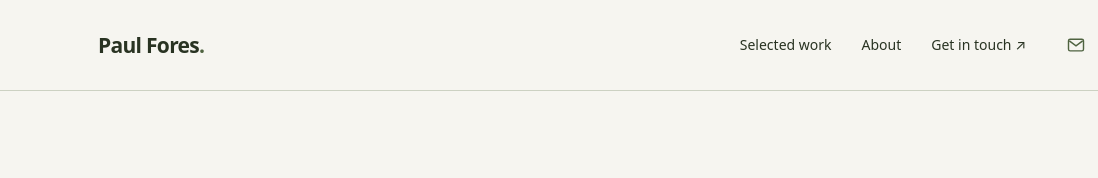
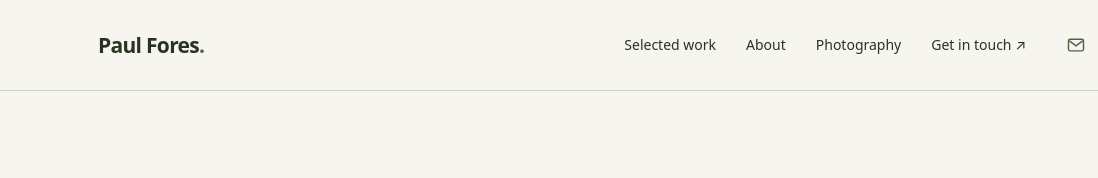
Before and after one commit to fuzzcaminski/fuzzcaminski.github.io, a plain HTML site: page index.html in a window 1280 px wide. Shown: the top 178 px of the page, 0-1098 px from the left. Drawn offline with Linux system fonts and the light colour scheme.

Commit message:
Link the fuzzkamera photography portfolio

```diff
--- a/index.html
+++ b/index.html
@@ -9,7 +9,7 @@
 /* Shared vertical rhythm, matching each selected-work entry. */
 :root{--section-space:35px}section,.about-band .about,#contact{padding-top:var(--section-space);padding-bottom:var(--section-space)}.case{padding-top:var(--section-space);padding-bottom:var(--section-space)}.about-band .skills{margin-bottom:0}
 </style></head>
-<body><a class="skip" href="#main">Skip to content</a><header><nav class="wrap" aria-label="Main navigation"><a class="wordmark" href="#">Paul Fores<span>.</span></a><div class="links"><a href="#work">Selected work</a><a href="#about">About</a><a href="#contact">Get in touch ↗</a></div><div class="social-links" aria-label="Contact and profiles">
+<body><a class="skip" href="#main">Skip to content</a><header><nav class="wrap" aria-label="Main navigation"><a class="wordmark" href="#">Paul Fores<span>.</span></a><div class="links"><a href="#work">Selected work</a><a href="#about">About</a><a href="photography.html">Photography</a><a href="#contact">Get in touch ↗</a></div><div class="social-links" aria-label="Contact and profiles">
 <a href="mailto:paulfores@gmail.com" aria-label="Email me" title="Email me"><svg viewBox="0 0 24 24" aria-hidden="true"><rect x="3" y="5" width="18" height="14" rx="2" fill="none" stroke="currentColor" stroke-width="1.7"/><path d="m4 7 8 6 8-6" fill="none" stroke="currentColor" stroke-width="1.7"/></svg></a>
 <a href="https://www.linkedin.com/in/paulfores/" aria-label="LinkedIn profile" title="LinkedIn"><svg viewBox="0 0 24 24" aria-hidden="true"><path fill="currentColor" d="M5 3a2 2 0 1 0 0 4 2 2 0 0 0 0-4ZM3.3 9h3.4v12H3.3V9Zm5.7 0h3.3v1.6c.7-1.2 1.8-1.9 3.5-1.9 3.5 0 4.2 2.2 4.2 5.1V21h-3.4v-6.4c0-1.5 0-3.2-1.9-3.2s-2.3 1.5-2.3 3.1V21H9V9Z"/></svg></a>
 <a href="https://trailblazer.me/id/paulfores" aria-label="Salesforce Trailblazer profile" title="Salesforce Trailblazer"><svg class="salesforce-icon" viewBox="0 0 32 24" aria-hidden="true"><path fill="currentColor" d="M12.6 4.4a6 6 0 0 1 9.2-.5 7.1 7.1 0 1 1 2.6 13.7 5.6 5.6 0 0 1-7.8 3 6 6 0 0 1-9.2-1.1A5.7 5.7 0 1 1 3.9 8.7a5.6 5.6 0 0 1 8.7-4.3Z"/><text x="16" y="14" text-anchor="middle" fill="var(--paper)" font-size="6.2" font-family="Arial,sans-serif" font-weight="700">salesforce</text></svg></a>
```
